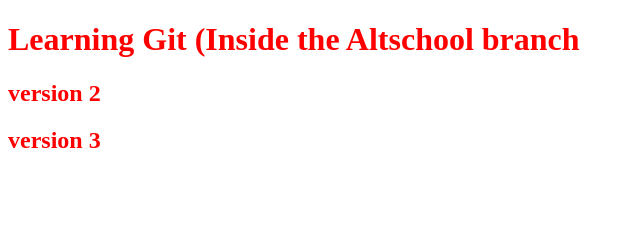
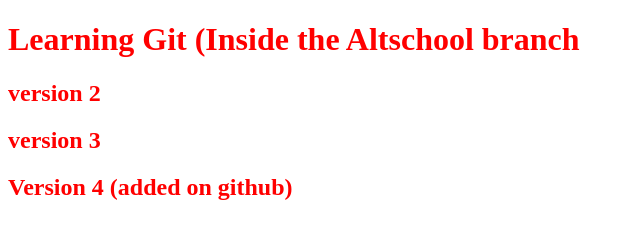
Before and after one commit to Osazuwaobadigie/Learning-Git, a plain HTML site: page index.html in a window 1280 px wide. Shown: the whole page, without its empty margins (0-640 px from the left). Drawn offline with Linux system fonts and the light colour scheme.

Commit message:
released v 4 from github

```diff
--- a/index.html
+++ b/index.html
@@ -12,5 +12,6 @@
 
     <h2>version 2</h2>
     <h2>version 3</h2>
+    <h2>Version 4 (added on github)</h2>
 </body>
 </html>
```
